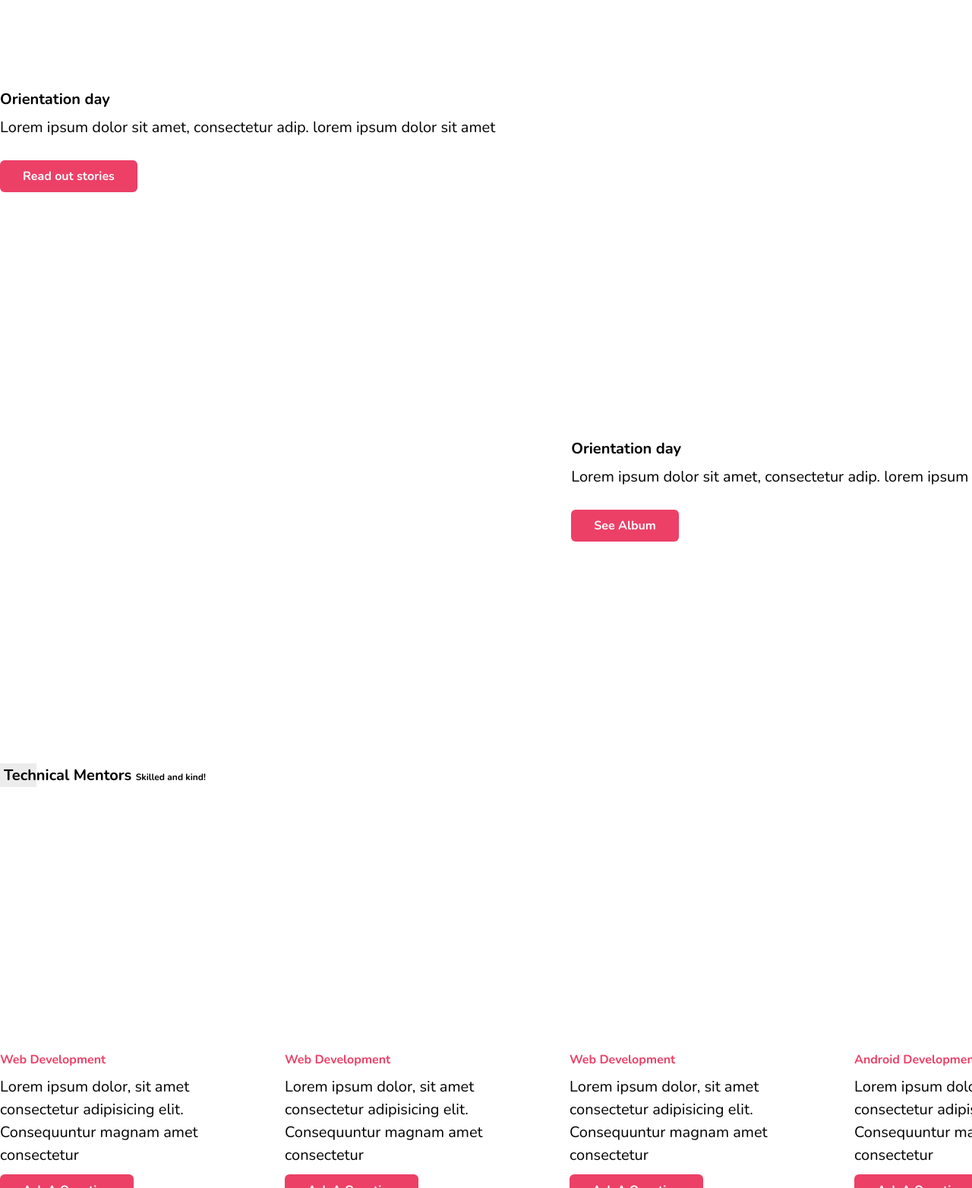
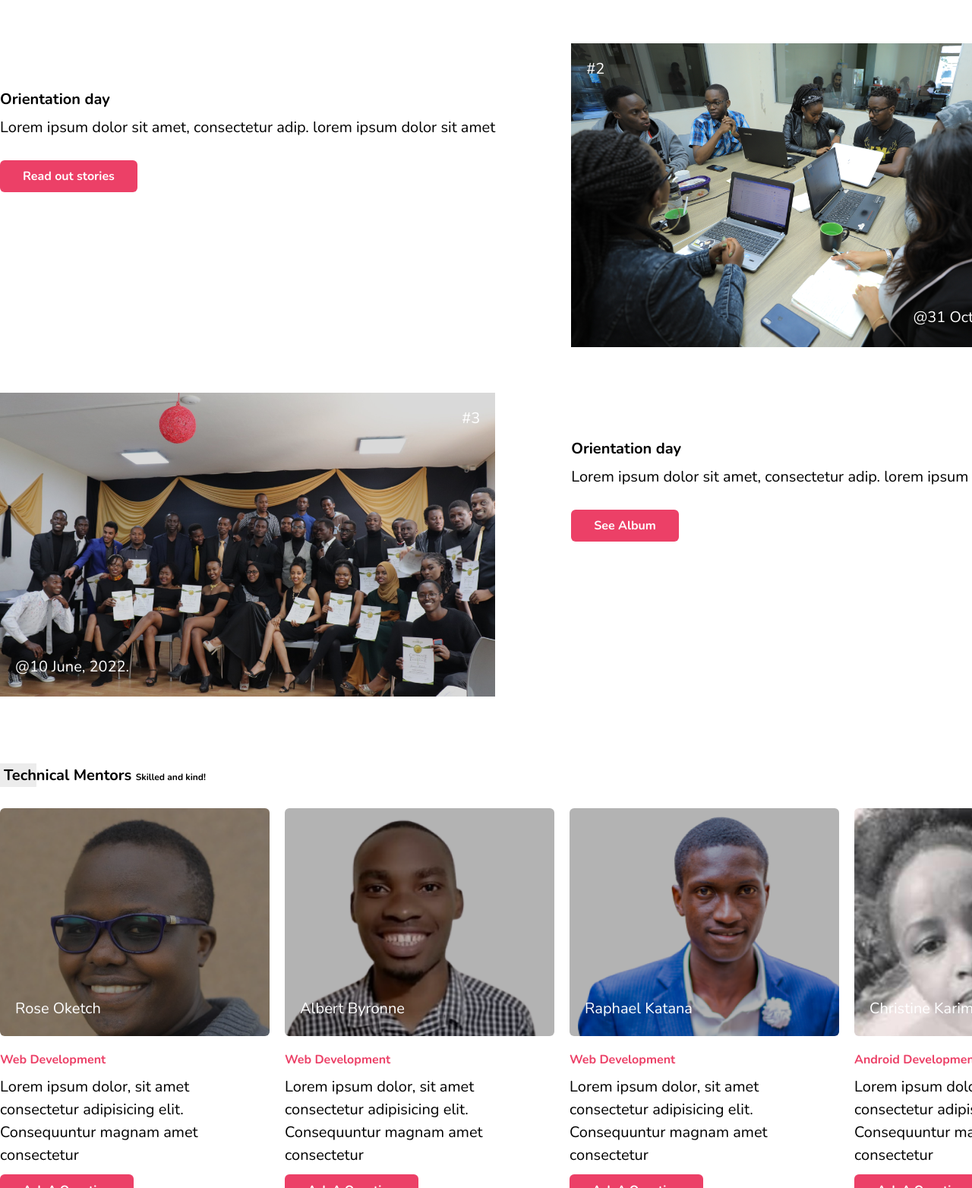
Before and after one commit to DennohKim/Moringa-School-Landing-Page, a plain HTML site: page index.html in a window 1280 px wide. Shown: the part 1096-2660 px from the top of the page at 76% size. Drawn offline with nearby package versions, Linux system fonts and the light colour scheme; the site is published under a folder, as on GitHub Pages, so addresses that start at the root find nothing.

Commit message:
images path working

```diff
--- a/assets/css/style.css
+++ b/assets/css/style.css
@@ -196,7 +196,7 @@ li .nav__link:active {
 
 .stories__image01 {
   width: 100%;
-  background: url("/assets/images/image2.png");
+  background: url("../images/image2.png");
   height: 400px;
   background-size: cover;
   background-position: center;
@@ -204,7 +204,7 @@ li .nav__link:active {
 
 .stories__image02 {
   width: 100%;
-  background: url("/assets/images/image3.png");
+  background: url("../images/image3.png");
   height: 400px;
   background-size: cover;
   background-position: center;
@@ -212,7 +212,7 @@ li .nav__link:active {
 
 .stories__image03 {
   width: 100%;
-  background: url("/assets/images/image4.png");
+  background: url("../images/image4.png");
   height: 400px;
   background-size: cover;
   background-position: center;
@@ -276,28 +276,28 @@ li .nav__link:active {
 }
 
 .technical-mentor-rose {
-  background: url(/assets/images/image5.png);
+  background: url(../images/image5.png);
   background-position: center;
   background-size: cover;
   height: 300px;
   border-radius: 6px;
 }
 .technical-mentor-albert {
-  background: url(/assets/images/image6.png);
+  background: url(../images/image6.png);
   background-position: center;
   background-size: cover;
   height: 300px;
   border-radius: 6px;
 }
 .technical-mentor-raphael {
-  background: url(/assets/images/image7.png);
+  background: url(../images/image7.png);
   background-position: center;
   background-size: cover;
   height: 300px;
   border-radius: 6px;
 }
 .technical-mentor-christine {
-  background: url(/assets/images/image8.png);
+  background: url(../images/image8.png);
   background-position: center;
   background-size: cover;
   height: 300px;
```
